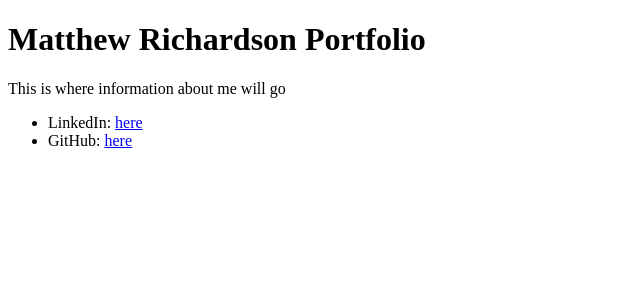
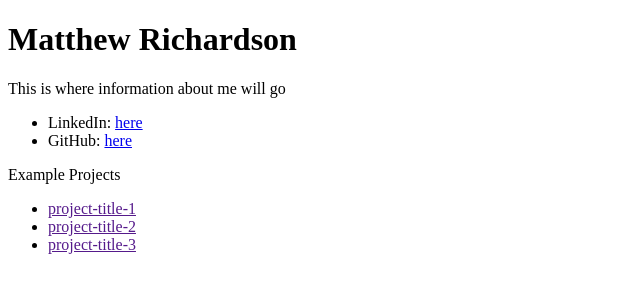
Before and after one commit to mRichardson8/Online_Portfolio, a plain HTML site: page index.html in a window 1280 px wide. Shown: the whole page, without its empty margins (0-640 px from the left). Drawn offline with Linux system fonts and the light colour scheme.

Commit message:
more details

```diff
--- a/index.html
+++ b/index.html
@@ -7,11 +7,18 @@
     <title>Online-Portfolio</title>
 </head>
 <body>
-    <h1>Matthew Richardson Portfolio</h1>
+    <h1>Matthew Richardson</h1>
     <p>This is where information about me will go</p>
     <ul>
-        <li>LinkedIn: <a href="www.findtheinvisiblecow.com">here</a></li>
-        <li>GitHub: <a href="www.findtheinvisiblecow.com">here</a></li>
+        <li>LinkedIn: <a href="https://findtheinvisiblecow.com/">here</a></li>
+        <li>GitHub: <a href="https://findtheinvisiblecow.com/">here</a></li>
+    </ul>
+
+    <p id='list-title'>Example Projects</p>
+    <ul>
+        <li><a href="">project-title-1</a></li>
+        <li><a href="">project-title-2</a></li>
+        <li><a href="">project-title-3</a></li>
     </ul>
 
 
```
Also changed, not shown: styles.css (added).
